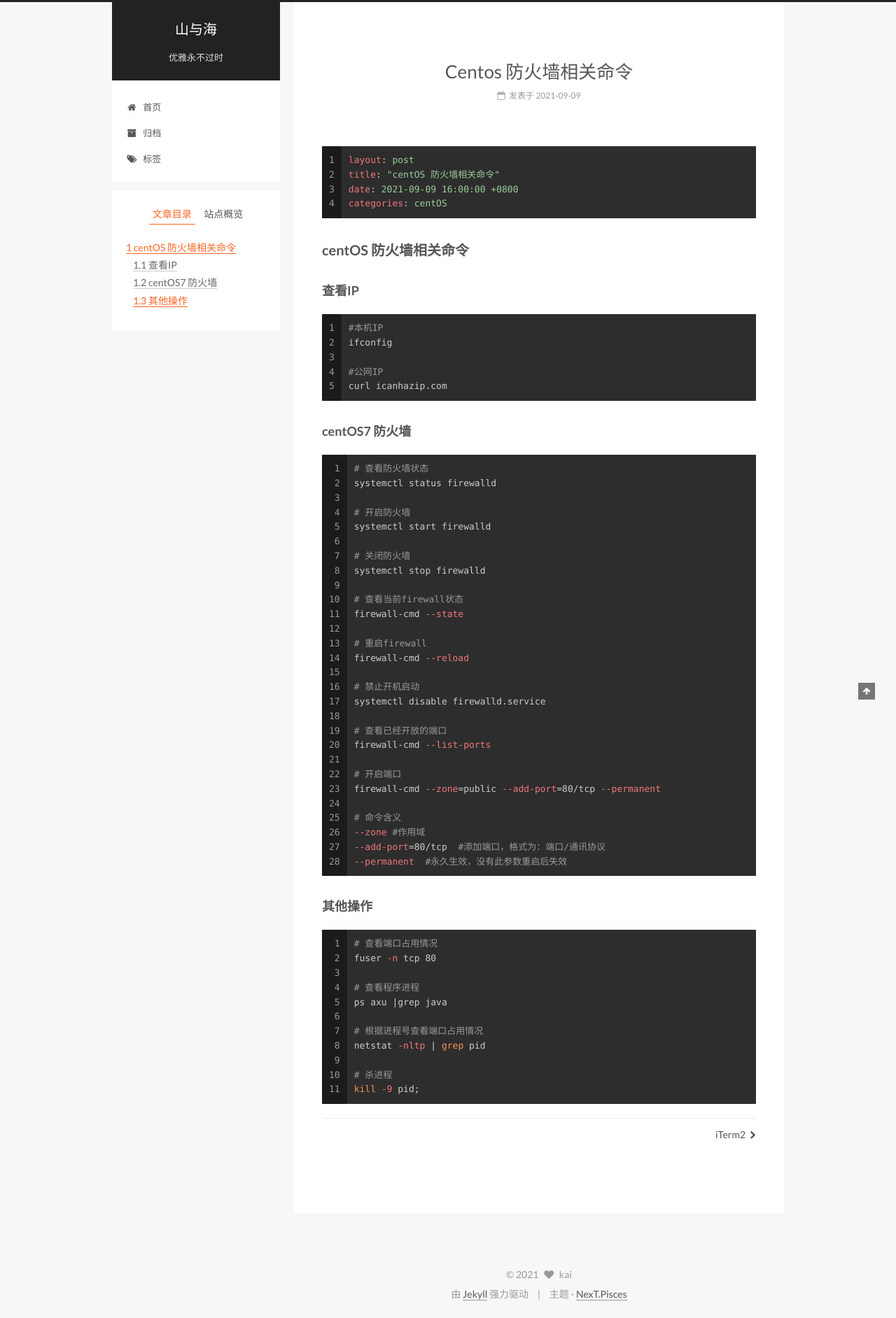
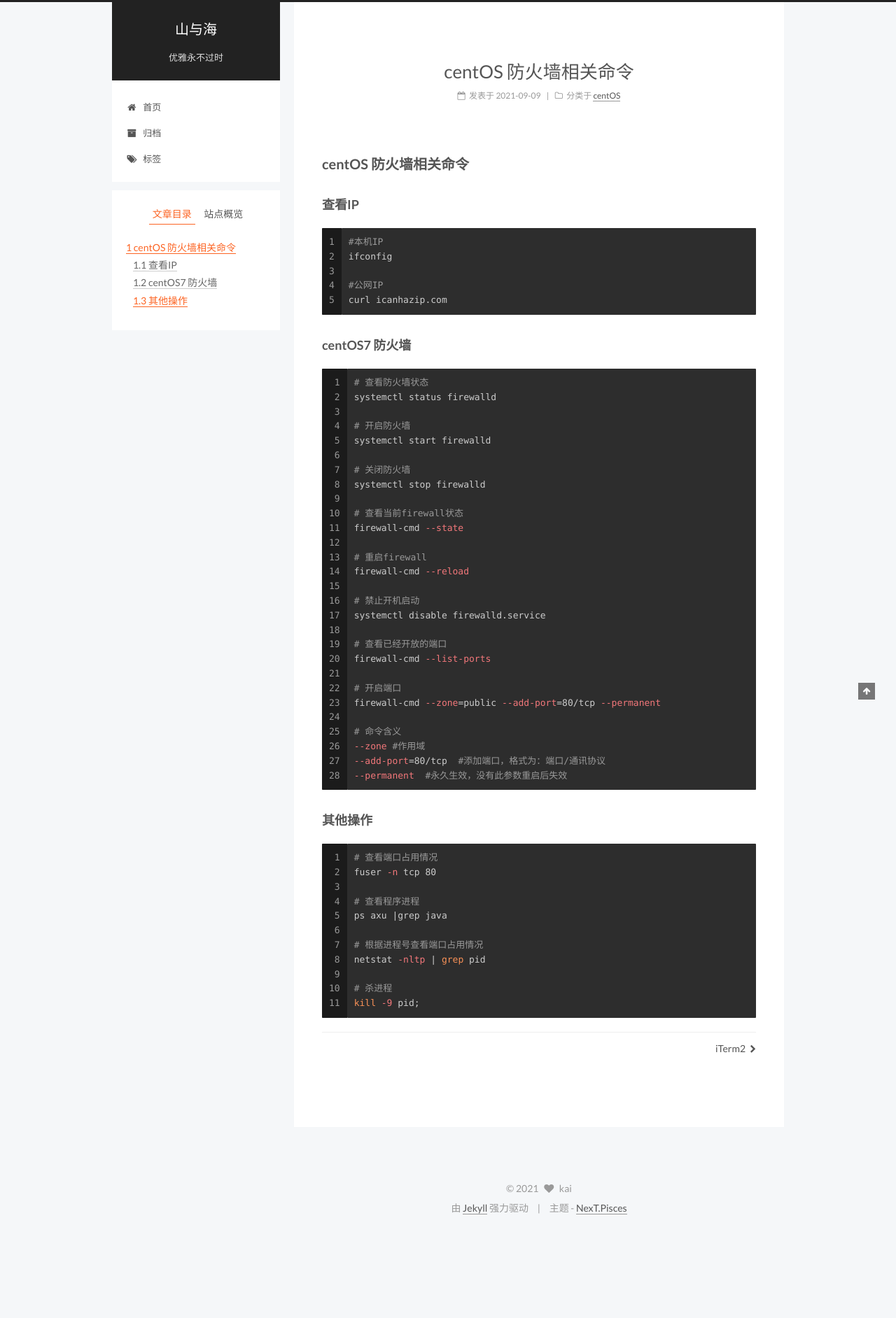
Before and after one commit to syuh7/syuh7.github.io, a Jekyll site: the page built from _posts/2021-09-09-centOS 防火墙相关命令.md, in a window 1280 px wide. Shown: the whole page at 70% size. Built offline with Jekyll 4.4.1, drawn with Linux system fonts in a browser that asks for light colours; after the commit the page ends 1761 px from its top, so only the background shows below that.

Commit message:
centOS 防火墙相关命令

````diff
--- a/_posts/2021-09-09-centOS 防火墙相关命令.md
+++ b/_posts/2021-09-09-centOS 防火墙相关命令.md
@@ -1,11 +1,9 @@
-
-
-```yaml
+---
 layout: post
 title: "centOS 防火墙相关命令"
 date: 2021-09-09 16:00:00 +0800
 categories: centOS
-```
+---
 
 ## centOS 防火墙相关命令
 
````
